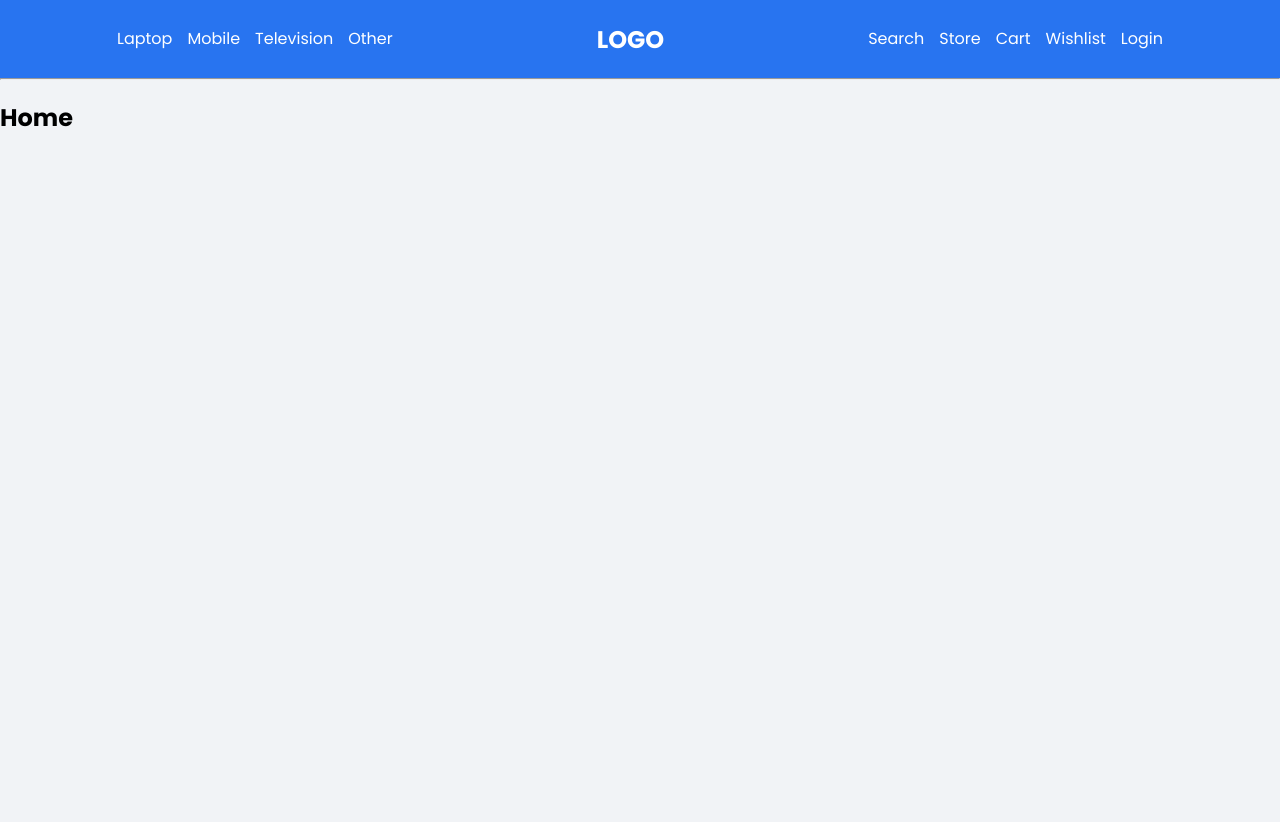
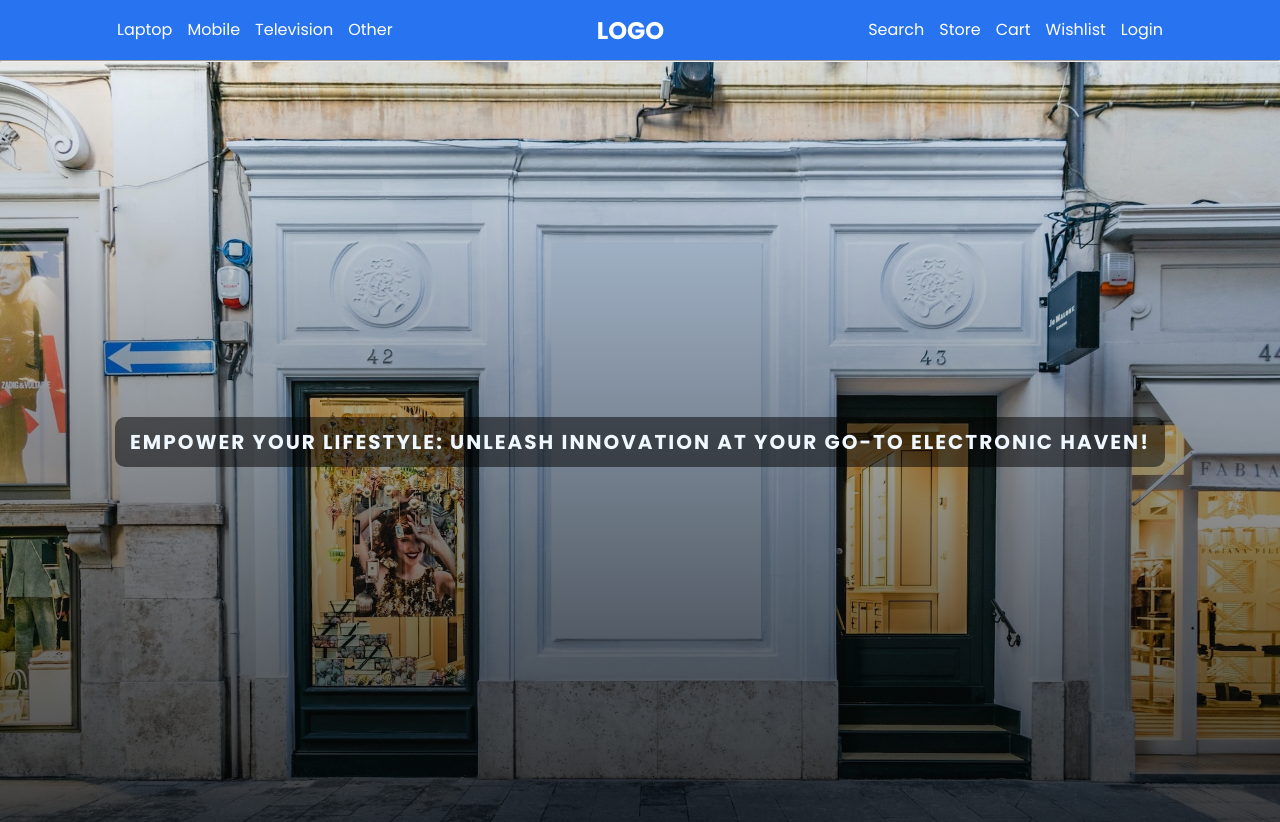
Before and after one commit to patildeep07/gadget-lo-redux, a React (Create React App) app in the folder gadget-lo/: page / in a window 1280 px wide. Before the commit the page ends 800 px from the top, so only its background shows below. Built offline with nearby package versions, Linux system fonts and the light colour scheme.

Commit message:
Landing section

```diff
--- a/gadget-lo/src/App.css
+++ b/gadget-lo/src/App.css
@@ -2,6 +2,10 @@
 
 body {
   background-color: #f1f3f6;
+}
+
+* {
+  margin: 0;
 }
 
 .App {
--- a/gadget-lo/src/components/Header/Header.css
+++ b/gadget-lo/src/components/Header/Header.css
@@ -1,6 +1,7 @@
 .header {
   background-color: #2874f0;
   color: white;
+  height: 5vh;
 }
 
 .header h2 {
--- a/gadget-lo/src/features/Users/UserSlice.js
+++ b/gadget-lo/src/features/Users/UserSlice.js
@@ -22,6 +22,7 @@ export const signup = createAsyncThunk("users/signup", async (userDetails) => {
     );
 
     toast.success("Successfully created a new user. Proceed to login");
+    return response;
   } catch (error) {
     toast.error("Failed to create user");
   }
--- /dev/null
+++ b/gadget-lo/src/pages/Home/Home.css
@@ -0,0 +1,35 @@
+.landing-section {
+  height: 95vh;
+
+  background-image: url(../../assets/Images/landing-hero-image.jpg);
+  background-size: cover;
+  background-position: center;
+  background-repeat: no-repeat;
+}
+
+.overlay {
+  height: 100%;
+  width: 100%;
+
+  background: linear-gradient(
+    to bottom,
+    rgba(255, 0, 0, 0),
+    rgba(0, 0, 0, 0.755)
+  );
+
+  display: flex;
+  justify-content: center;
+  align-items: center;
+}
+
+.popup-text {
+  text-transform: uppercase;
+
+  background: rgba(0, 0, 0, 0.5);
+  border-radius: 10px;
+  color: aliceblue;
+  font-size: 20px;
+  letter-spacing: 2px;
+
+  padding: 10px 15px;
+}
--- a/gadget-lo/src/pages/Home/Home.jsx
+++ b/gadget-lo/src/pages/Home/Home.jsx
@@ -1,11 +1,24 @@
 import { useSelector } from "react-redux";
+import "./Home.css";
 
 export const Home = () => {
   const userSlice = useSelector((state) => state.users);
   console.log({ userSlice });
   return (
     <div>
-      <h2>Home</h2>
+      <div className="web-view landing-section">
+        {/* Overlay */}
+        <div className="overlay">
+          <h1 className="popup-text">
+            Empower Your Lifestyle: Unleash Innovation at Your Go-To Electronic
+            Haven!
+          </h1>
+        </div>
+
+        {/* Categories */}
+      </div>
+
+      {/* End */}
     </div>
   );
 };
```
Also changed, not shown: gadget-lo/src/assets/Images/landing-hero-image.jpg (added).
